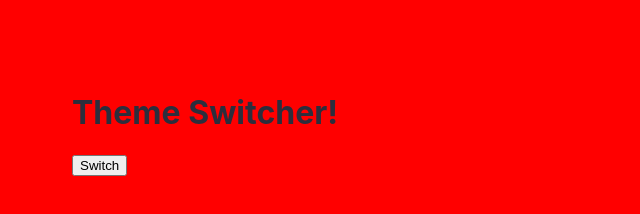
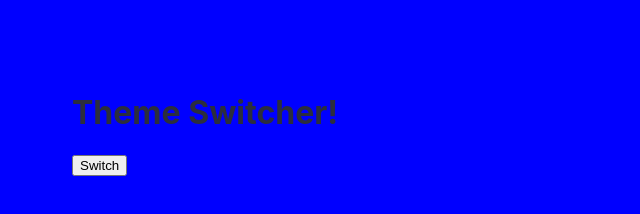
Before and after one commit to levimcg/themur, a website: page dist/index.html in a window 1280 px wide. Shown: the whole page, without its empty margins (0-640 px from the left). Drawn offline with Linux system fonts and the light colour scheme.

Commit message:
Test deploy again

```diff
--- a/dist/index.html
+++ b/dist/index.html
@@ -7,7 +7,7 @@
   <title>Themur - demo</title>
   <style>
     :root {
-      --color-bg: red;
+      --color-bg: blue;
       --color-text: #2c2e3d;
     }
 
```
